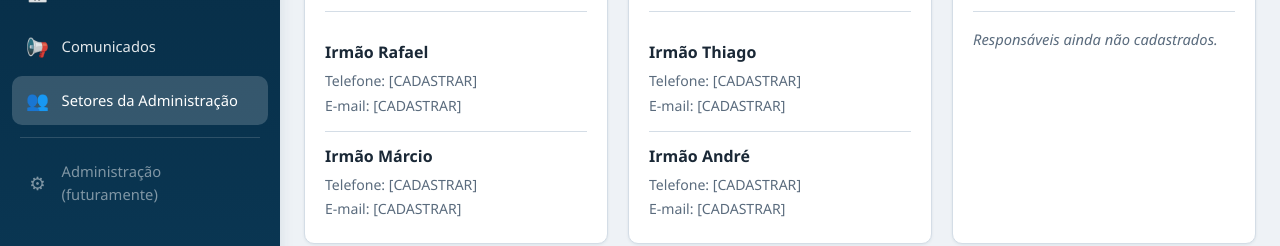
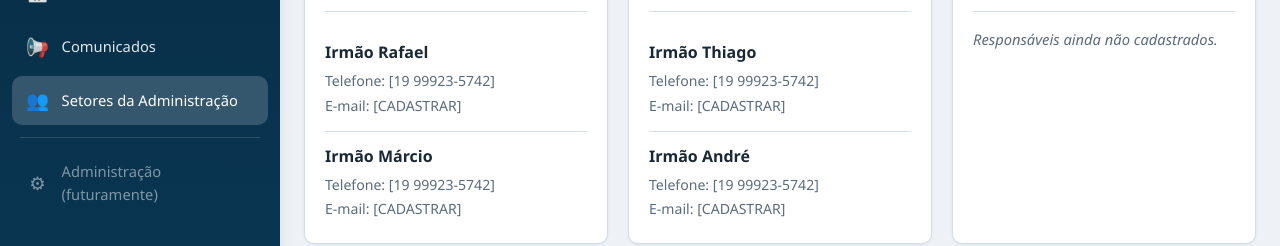
Before and after one commit to AdministracaoMonteMor/adm-monte-mor, a React (Vite) app: page /setores in a window 1280 px wide. Shown: the part 239-485 px from the top of the page. Built offline with nearby package versions, Linux system fonts and the light colour scheme.

Commit message:
atualizacao do site

```diff
--- a/src/data/sectors.js
+++ b/src/data/sectors.js
@@ -3,7 +3,7 @@
  */
 const contact = (name, phone = null, email = null) => ({
   name,
-  phone: phone ?? "[CADASTRAR]",
+  phone: phone ?? "[19 99923-5742]",
   email: email ?? "[CADASTRAR]",
 });
 
```
